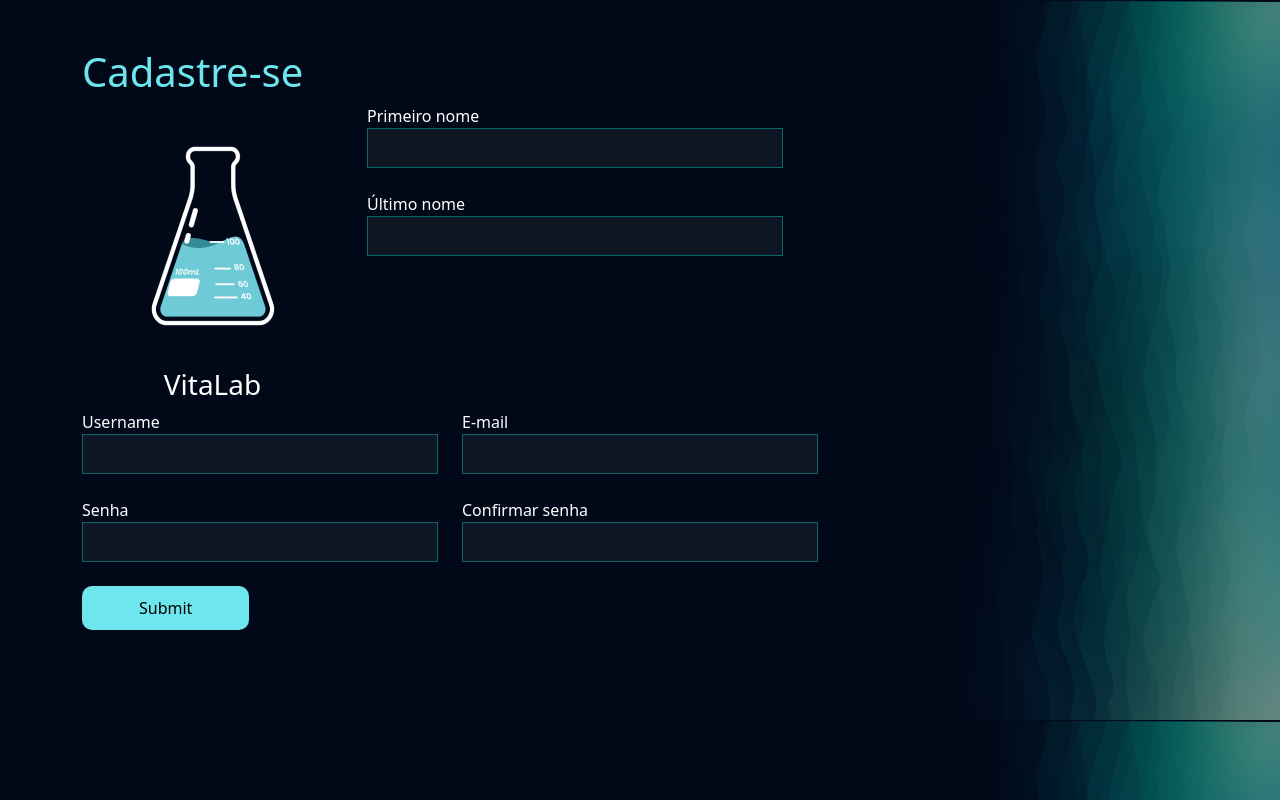
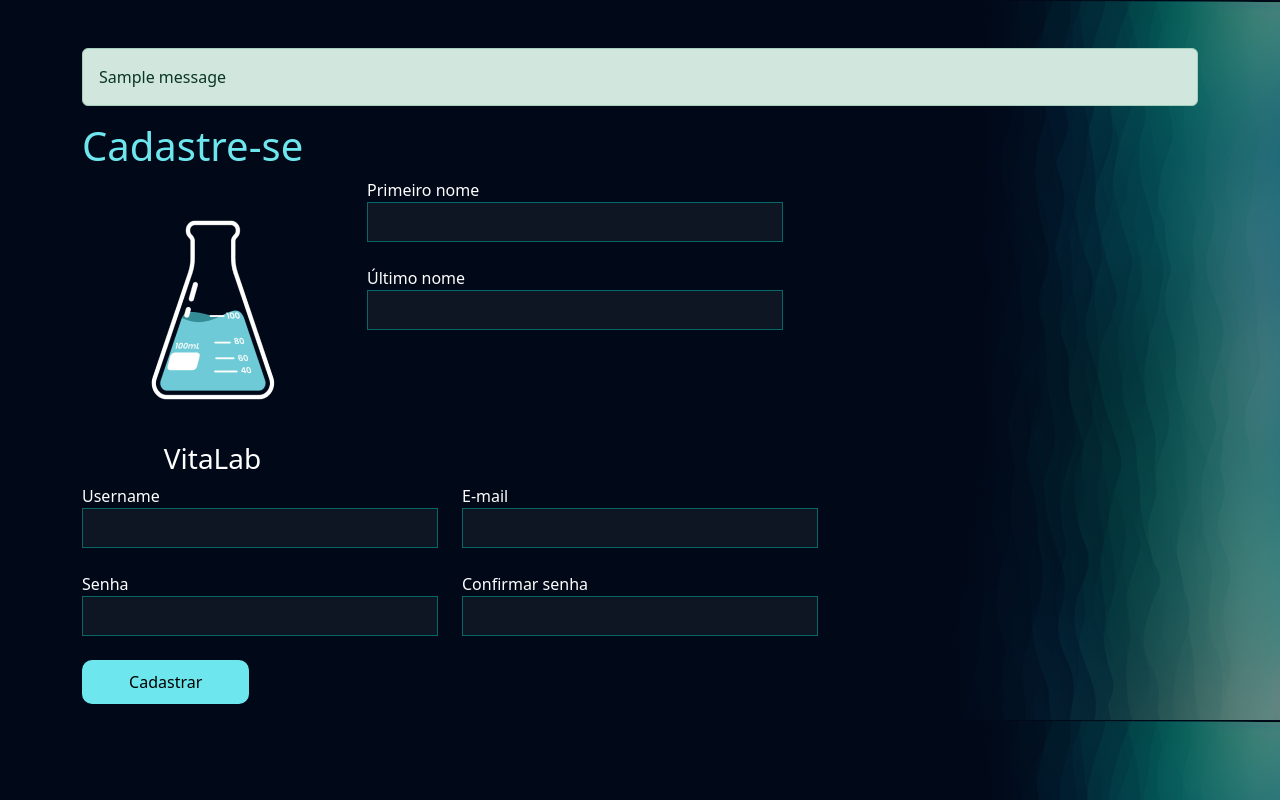
Before and after one commit to harcanjo/pyd-psw-8, a Django app: page /usuarios/cadastro/ in a window 1280 px wide. Run offline with Django 4.2, Linux system fonts and the light colour scheme; tables that the repository leaves empty hold one stand-in row (values such as "Sample post"); one stand-in notice (Sample message) is shown.

Commit message:
add cadastro completo

```diff
--- a/vitalab/usuarios/templates/cadastro.html
+++ b/vitalab/usuarios/templates/cadastro.html
@@ -9,6 +9,11 @@
     <br>
     <br>
     <div class="container">
+        {% if messages %}
+            {% for message in messages %}
+                <div class="alert {{message.tags}}">{{message}}</div>
+            {% endfor %}
+        {% endif %}
         <h3 class="font-destaque">Cadastre-se</h3>
 
         <div class="row">
@@ -18,7 +23,7 @@
             </div>
 
             <div class="col-md-9">
-                <form action="" method="POST">
+                <form action="{% url 'cadastro' %}" method="POST"> {% csrf_token %}
                 <label>Primeiro nome</label>
                 <br>
                 <input type="text" class="input-default" name="primeiro_nome">
@@ -39,7 +44,7 @@
                 <br>
                 <label>Senha</label>
                 <br>
-                <input type="text" class="input-default w100" name="senha">
+                <input type="password" class="input-default w100" name="senha">
             </div>
 
             <div class="col-md-4">
@@ -50,12 +55,12 @@
                 <br>
                 <label>Confirmar senha</label>
                 <br>
-                <input type="text" class="input-default w100" name="confirmar_senha">
+                <input type="password" class="input-default w100" name="confirmar_senha">
             </div>
 
         </div>
         <br>
-        <input type="submit" class="btn-default">
+        <input type="submit" class="btn-default" value="Cadastrar">
     </form>
     </div>
 {% endblock %}
--- a/vitalab/usuarios/views.py
+++ b/vitalab/usuarios/views.py
@@ -1,5 +1,41 @@
-from django.shortcuts import render
+from django.shortcuts import render, redirect
 from django.http import HttpResponse
+from django.contrib.auth.models import User
+from django.contrib.messages import constants
+from django.contrib import messages
 
 def cadastro(request):
-  return render(request, 'cadastro.html')
+    if request.method == "GET":
+        return render(request, 'cadastro.html')
+    else:
+        primeiro_nome = request.POST.get('primeiro_nome')
+        ultimo_nome = request.POST.get('ultimo_nome')
+        username = request.POST.get('username')
+        email = request.POST.get('email')
+        senha = request.POST.get('senha')
+        confirmar_senha = request.POST.get('confirmar_senha')
+
+        if not senha == confirmar_senha:
+            messages.add_message(request, constants.ERROR, 'As senhas não coincidem')
+            return redirect('/usuarios/cadastro')
+
+        if len(senha) < 6:
+            messages.add_message(request, constants.ERROR, 'Sua senha deve ter 7 ou mais digitos')
+            return redirect('/usuarios/cadastro')
+
+        try:
+            # TODO: validar se o username do usuário não existe
+            # Username deve ser único!
+            user = User.objects.create_user(
+                first_name=primeiro_nome,
+                last_name=ultimo_nome,
+                username=username,
+                email=email,
+                password=senha,
+            )
+            messages.add_message(request, constants.SUCCESS, 'Usuário cadastrado com sucesso')
+        except:
+            messages.add_message(request, constants.ERROR, 'Erro interno do sistema, contate um admnistrador.')
+            return redirect('/usuarios/cadastro')
+
+        return redirect('/usuarios/cadastro')
```
Also changed, not shown: vitalab/vitalab/settings.py (+13 -0 lines).
